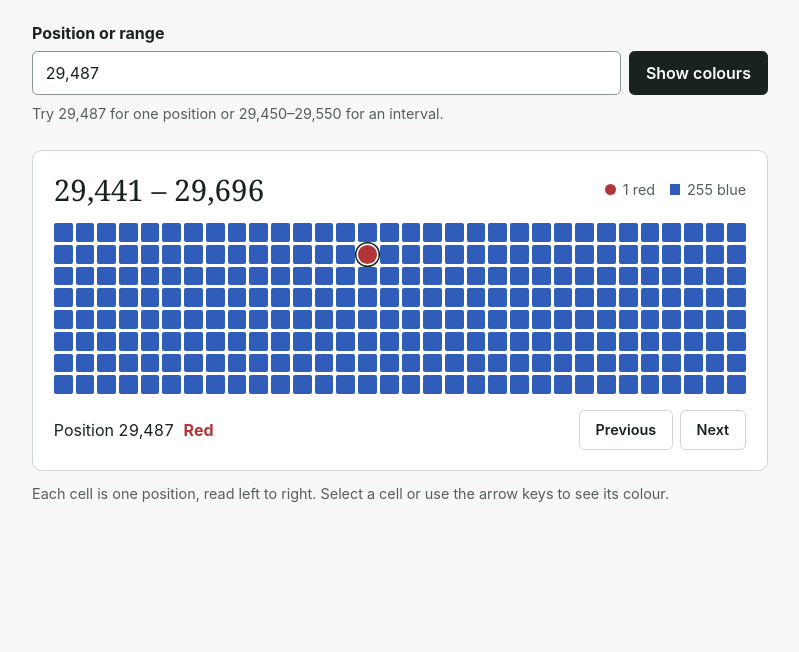
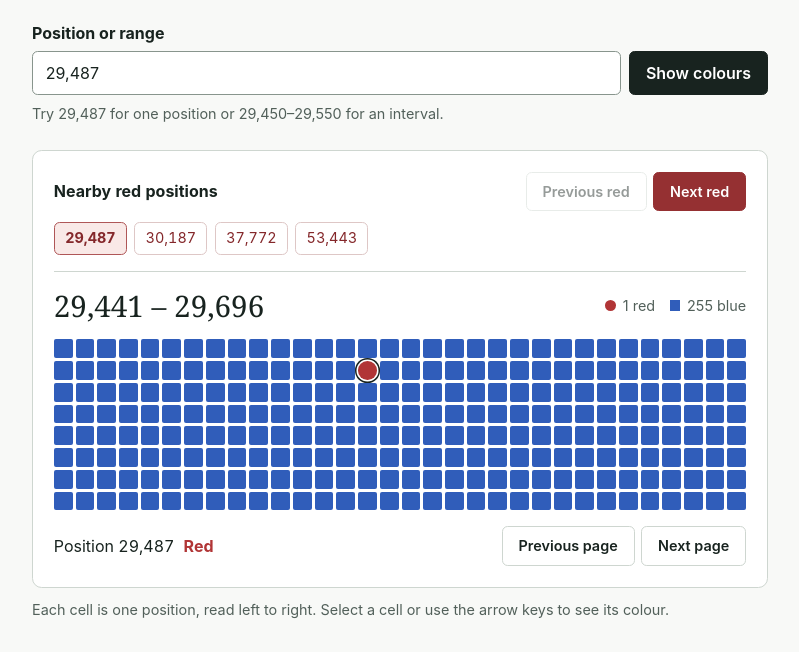
Before and after one commit to KitaKen1/green14-explicit-coloring, a plain HTML site: page index.html in a window 1280 px wide. Shown: the part 205-857 px from the top of the page, without its empty margins (240-1039 px from the left). Before the commit the page ends 800 px from the top, so only its background shows below. Drawn offline with Linux system fonts and the light colour scheme.

Commit message:
Jump to adjacent red positions in the offline colour checker

```diff
--- a/index.html
+++ b/index.html
@@ -60,6 +60,16 @@
     #read-colour[data-colour=red] { color: var(--red); }
     #read-colour[data-colour=blue] { color: var(--blue); }
     .nav { gap: .4rem; }
+    .red-jumps { border-bottom: 1px solid var(--rule); padding-bottom: 1rem; margin-bottom: 1rem; }
+    .red-jump-head, .red-list { display: flex; align-items: center; flex-wrap: wrap; gap: .45rem; }
+    .red-jump-head { justify-content: space-between; gap: .6rem; }
+    .red-jump-head h2 { font-family: inherit; font-size: 1rem; font-weight: 650; line-height: 1.35; }
+    .red-list { margin-top: .65rem; }
+    .red-list button { padding: .3rem .65rem; border: 1px solid #dec7c6; border-radius: .35rem;
+      background: white; color: #84272a; font-size: .9rem; font-variant-numeric: tabular-nums; }
+    .red-list button:hover, .red-list button[aria-current=location] { background: #f9e9e7; border-color: #af5657; }
+    .red-list button[aria-current=location] { font-weight: 700; }
+    #next-red { background: #953032; color: white; border-color: #953032; }
     .instruction { margin-top: .7rem; }
     [hidden] { display: none !important; }
     @media (max-width: 600px) {
@@ -90,6 +100,16 @@
     </form>
     <noscript>Enable JavaScript to display the colouring.</noscript>
     <section id="result" class="panel" aria-label="Colouring of the displayed interval" hidden>
+      <section class="red-jumps" aria-labelledby="red-heading">
+        <div class="red-jump-head">
+          <h2 id="red-heading">Nearby red positions</h2>
+          <div class="nav" role="group" aria-label="Jump to a red position in the full colouring">
+            <button id="prev-red" type="button">Previous red</button>
+            <button id="next-red" type="button">Next red</button>
+          </div>
+        </div>
+        <div id="red-list" class="red-list" role="group" aria-labelledby="red-heading"></div>
+      </section>
       <div class="panel-head">
         <h2 id="interval"></h2>
         <div class="legend">
@@ -101,8 +121,8 @@
       <div class="panel-foot">
         <p class="reading" role="status" aria-atomic="true"><span id="read-position"></span> <strong id="read-colour"></strong></p>
         <div class="nav" aria-label="Page controls">
-          <button id="prev" type="button">Previous</button>
-          <button id="next" type="button">Next</button>
+          <button id="prev" type="button">Previous page</button>
+          <button id="next" type="button">Next page</button>
         </div>
       </div>
     </section>
@@ -1080,10 +1100,12 @@ function decodeColouring(buffer) {
   for (let i = 0; i < rowCount; i++) rows.add(readWord());
 
   const columns = new Map();
+  const eligibleColumns = [];
   for (let i = 0; i < columnCount; i++) {
     const column = readWord();
     const multiplier = readWord();
     const shift = readWord();
+    eligibleColumns.push(column);
     if (multiplier !== 0) columns.set(column, { inverse: inverse(multiplier), shift });
   }
 
@@ -1107,7 +1129,42 @@ function decodeColouring(buffer) {
     return rows.has((residue + rowPeriod) % rowPeriod);
   }
 
-  return { r, limit, isRed };
+  function nearbyReds(n, count = 4) {
+    const at = isRed(n);
+    if (!Number.isSafeInteger(count) || count < 0) throw new RangeError("Invalid neighbour count.");
+    const column = n % columnModulus;
+    let lo = 0, hi = eligibleColumns.length;
+    while (lo < hi) {
+      const mid = Math.floor((lo + hi) / 2);
+      if (eligibleColumns[mid] < column) lo = mid + 1;
+      else hi = mid;
+    }
+
+    // Every red, including each patch, lies in one of the sorted column records.
+    function collect(index, step) {
+      const found = [];
+      let row = Math.floor(n / columnModulus);
+      while (found.length < count && eligibleColumns.length > 0) {
+        if (index < 0) {
+          index = eligibleColumns.length - 1;
+          row--;
+        } else if (index === eligibleColumns.length) {
+          index = 0;
+          row++;
+        }
+        const point = row * columnModulus + eligibleColumns[index];
+        if (point < 1 || point > limit) break;
+        if (isRed(point)) found.push(point);
+        index += step;
+      }
+      return found;
+    }
+
+    const next = eligibleColumns[lo] === column ? lo + 1 : lo;
+    return { before: collect(lo - 1, -1).reverse(), at, after: collect(next, 1) };
+  }
+
+  return { r, limit, isRed, nearbyReds };
 }
   </script>
   <script>
@@ -1117,8 +1174,29 @@ function decodeColouring(buffer) {
     const get = id => document.getElementById(id);
     const field = get("position");
     const cells = get("cells");
+    const redList = get("red-list");
     let board;
     let lower, upper, first, selected;
+
+    function updateRedNavigation(n) {
+      const { before, at, after } = board.nearbyReds(n, 3);
+      const previous = get("prev-red");
+      const next = get("next-red");
+      previous.disabled = before.length === 0;
+      next.disabled = after.length === 0;
+      previous.value = previous.disabled ? "" : String(before[before.length - 1]);
+      next.value = next.disabled ? "" : String(after[0]);
+      const positions = at ? [...before, n, ...after] : [...before, ...after];
+      redList.replaceChildren(...positions.map(position => {
+        const button = document.createElement("button");
+        button.type = "button";
+        button.dataset.position = String(position);
+        button.textContent = fmt.format(position);
+        button.setAttribute("aria-label", "Red position " + button.textContent);
+        if (position === n) button.setAttribute("aria-current", "location");
+        return button;
+      }));
+    }
 
     function select(n, focus = false) {
       const old = cells.querySelector('[aria-pressed="true"]');
@@ -1132,6 +1210,7 @@ function decodeColouring(buffer) {
       get("read-position").textContent = "Position " + fmt.format(n);
       get("read-colour").textContent = red ? "Red" : "Blue";
       get("read-colour").dataset.colour = cell.dataset.colour;
+      updateRedNavigation(n);
     }
 
     function showPage(start, target = start, focus = false) {
@@ -1173,6 +1252,18 @@ function decodeColouring(buffer) {
       return Number.isSafeInteger(n) && n >= 1 && n <= board.limit ? n : NaN;
     }
 
+    function jumpToRed(n) {
+      if (n < lower || n > upper) {
+        lower = 1;
+        upper = board.limit;
+      }
+      field.removeAttribute("aria-invalid");
+      get("message").textContent = "";
+      field.value = lower === 1 && upper === board.limit
+        ? fmt.format(n) : fmt.format(lower) + "–" + fmt.format(upper);
+      showPage(pageStart(n), n);
+    }
+
     function showInput() {
       const ends = field.value.trim().split(/\s*[-–—]\s*/).map(parsePosition);
       if (ends.length > 2 || ends.some(Number.isNaN) || (ends.length === 2 && ends[0] > ends[1])) {
@@ -1194,6 +1285,19 @@ function decodeColouring(buffer) {
     get("lookup").addEventListener("submit", event => { event.preventDefault(); if (board) showInput(); });
     get("prev").addEventListener("click", () => showPage(first - PAGE_SIZE));
     get("next").addEventListener("click", () => showPage(first + PAGE_SIZE));
+    for (const id of ["prev-red", "next-red"]) {
+      const button = get(id);
+      button.addEventListener("click", () => {
+        jumpToRed(Number(button.value));
+        if (button.disabled) redList.querySelector("[aria-current]").focus({ preventScroll: true });
+      });
+    }
+    redList.addEventListener("click", event => {
+      const button = event.target.closest("button[data-position]");
+      if (!button) return;
+      jumpToRed(Number(button.dataset.position));
+      redList.querySelector("[aria-current]").focus({ preventScroll: true });
+    });
     cells.addEventListener("click", event => {
       const cell = event.target.closest(".cell");
       if (cell) select(Number(cell.dataset.position), true);
```
Also changed, not shown: finite/colouring.js (+38 -1 lines).
